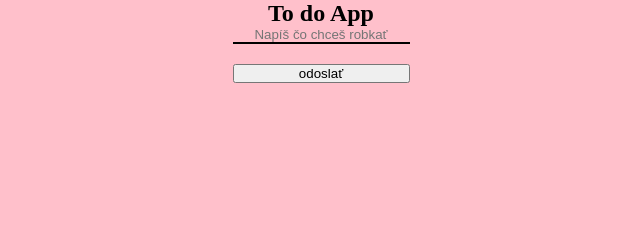
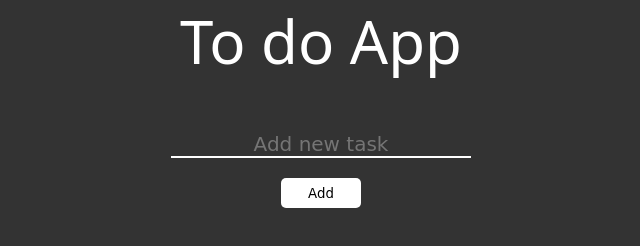
Before and after one commit to MarcelVlcek/toDoApp, a plain HTML site: page index.html in a window 1280 px wide. Shown: the whole page, without its empty margins (319-959 px from the left). Drawn offline with Linux system fonts and the light colour scheme; a web font is replaced by a local one.

Commit message:
css update

```diff
--- a/index.html
+++ b/index.html
@@ -4,6 +4,14 @@
     <meta charset="UTF-8">
     <meta name="viewport" content="width=device-width, initial-scale=1.0">
     <title>toDoApp</title>
+
+    <link rel="preconnect" href="https://fonts.googleapis.com">
+    <link rel="preconnect" href="https://fonts.gstatic.com" crossorigin>
+    <link href="https://fonts.googleapis.com/css2?family=Racing+Sans+One&family=Rubik+Distressed&display=swap" rel="stylesheet">
+
+    <link rel="preconnect" href="https://fonts.googleapis.com">
+    <link rel="preconnect" href="https://fonts.gstatic.com" crossorigin>
+    <link href="https://fonts.googleapis.com/css2?family=Annie+Use+Your+Telescope&family=Racing+Sans+One&family=Rubik+Distressed&display=swap" rel="stylesheet">
 
     <link rel="stylesheet" href="/style.css">
     <script defer src="/main.js"></script>
@@ -14,8 +22,8 @@
     <section class="to-do-app">
         <h1>To do App</h1>
         <form action="#"  id="task-form">
-            <input type="text" name="task" placeholder="Napíš čo chceš robkať" autocomplete="off">
-            <button type="submit">odoslať</button>
+            <input type="text" name="task" placeholder="Add new task" autocomplete="off">
+            <button class="submit-btn" type="submit">Add</button>
         </form>
     </section>
     <section class="tasks">
--- a/style.css
+++ b/style.css
@@ -1,14 +1,27 @@
 *{
     margin: 0;
     padding: 0;
+    font-family: "Annie Use Your Telescope", cursive;
+
 }
 
 body{
-    background-color: pink;
+    background-color: #333333;
     display: flex;
     flex-direction: column;
     justify-content: center;
     align-items: center;
+
+}
+
+h1{
+    color: #fff;
+    font-size: 60px;
+    font-family: "Rubik Distressed", system-ui;
+    font-weight: 400;
+    font-style: normal;
+    margin-bottom: 50px;
+
 }
 
 .to-do-app{
@@ -21,6 +34,7 @@ body{
 form{
     display: flex;
     flex-direction: column;
+    align-items: center;
 }
 
 #task-form input{
@@ -28,13 +42,41 @@ form{
     border: none;
     outline: none;
     margin-bottom: 20px;
-    border-bottom: 2px solid #000;
+    border-bottom: 2px solid #fff;
     text-align: center;
+    width: 300px;
+    color: #fff;
+    font-size: 20px;
 }
 
 
+.submit-btn{
+    background-color: #fff;
+    width: 80px;
+    height: 30px;
+    cursor: pointer;
+    border: none;
+    border-radius: 5px;
+    -webkit-border-radius: 5px;
+    -moz-border-radius: 5px;
+    -ms-border-radius: 5px;
+    -o-border-radius: 5px;
+}
 
-.li-style{
-    color: #000;
-    list-style-type: none;
+
+.tasks p{
+    font-size: 20px;
+    width: 300px;
+    height: 50px;
+    background-color: #fff;
+    margin: 30px 0 ;
+    padding: 5px 10px;
+    display: flex;
+    justify-content: left;
+    align-items: center;
+    border-radius: 5px;
+    -webkit-border-radius: 5px;
+    -moz-border-radius: 5px;
+    -ms-border-radius: 5px;
+    -o-border-radius: 5px;
 }
```
